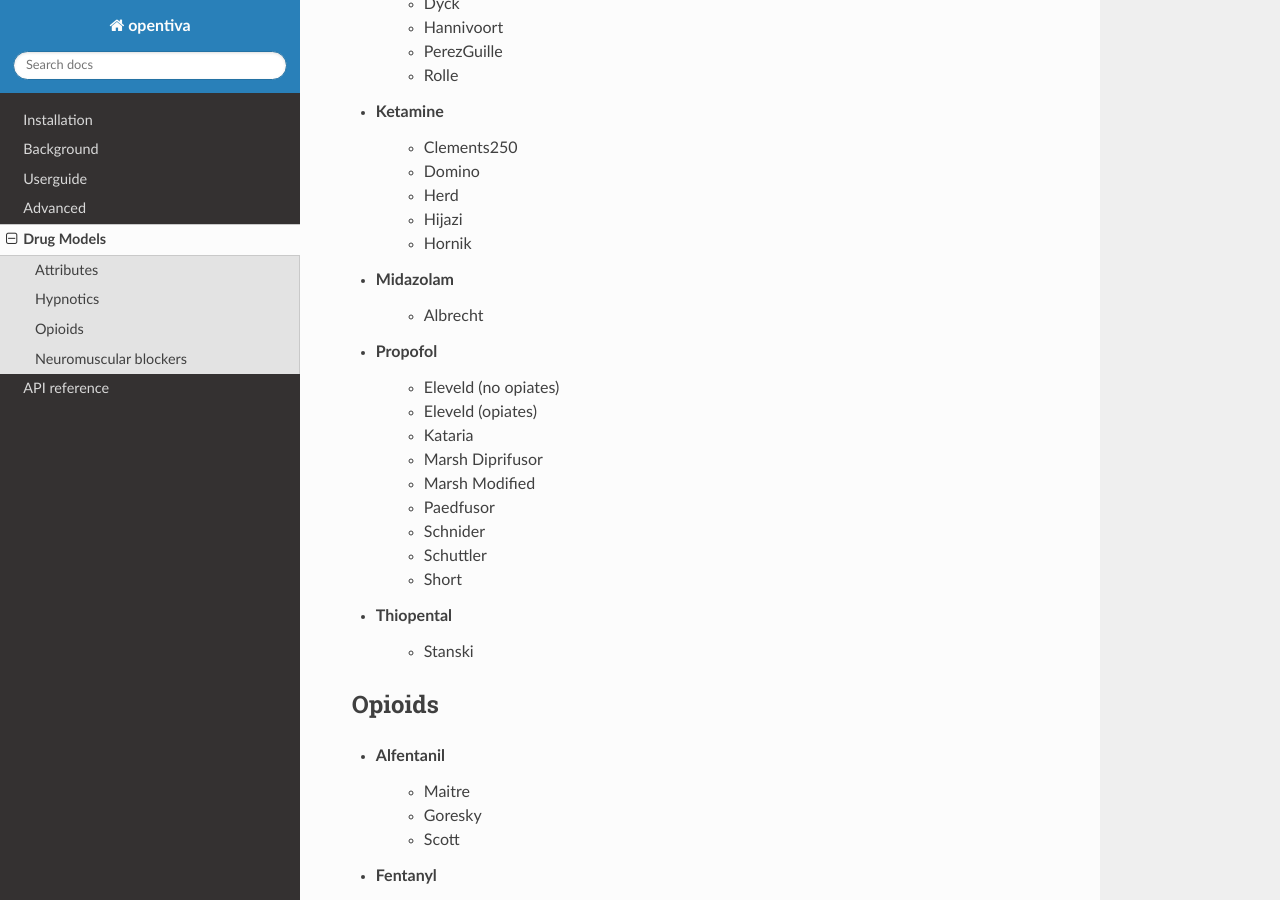
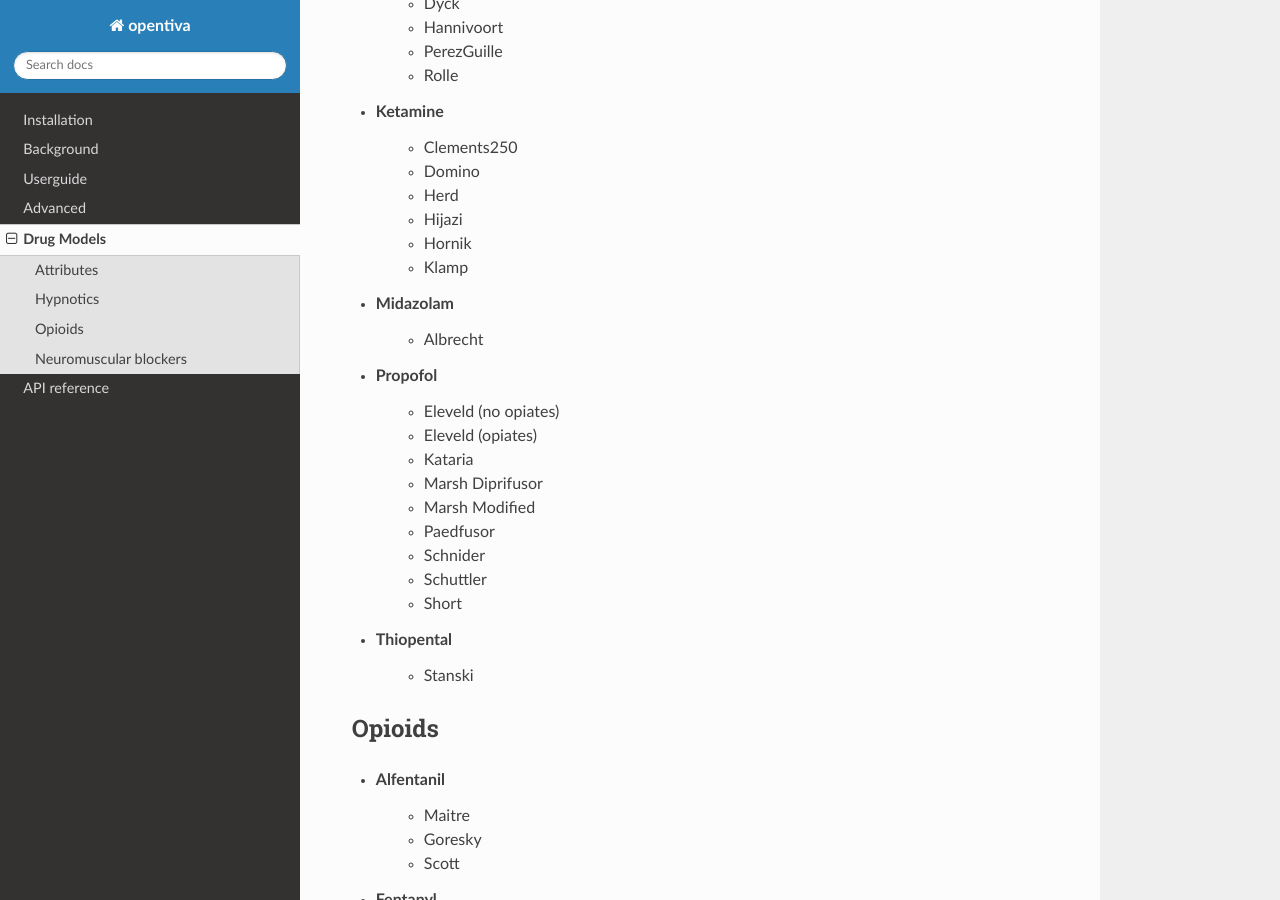
Before and after one commit to opentiva/opentiva, a Sphinx documentation site: the page built from docs/source/models.rst, in a window 1280 px wide and 900 px high, scrolled down 1326 px. Built offline with Sphinx 7.4.7 and the Read the Docs theme 2.0.0, drawn with Linux system fonts in a browser that asks for light colours.

Commit message:
Add klamp

```diff
--- a/docs/source/models.rst
+++ b/docs/source/models.rst
@@ -100,6 +100,7 @@ Hypnotics
    * Herd
    * Hijazi
    * Hornik
+   * Klamp
 * Midazolam
    * Albrecht
 * Propofol
```
